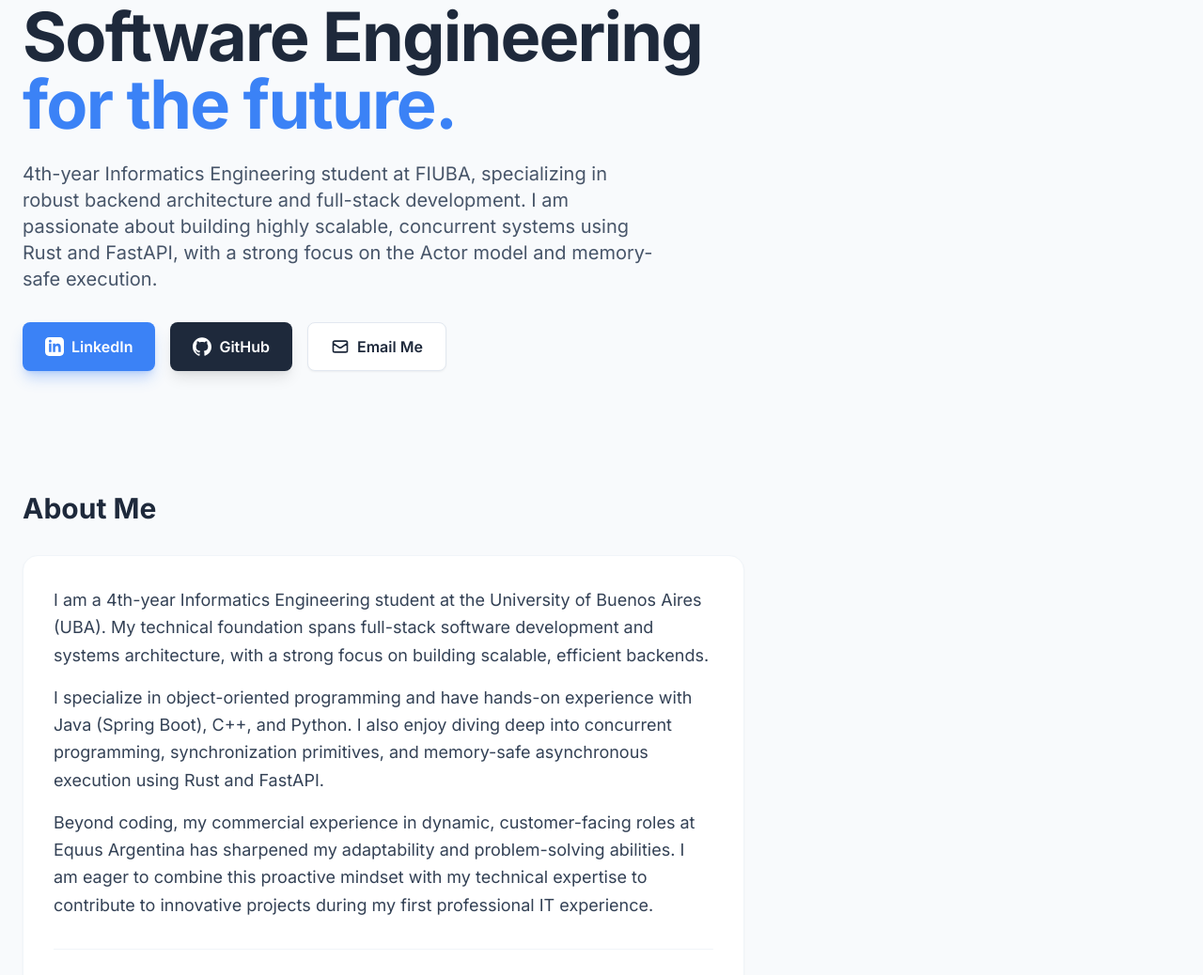
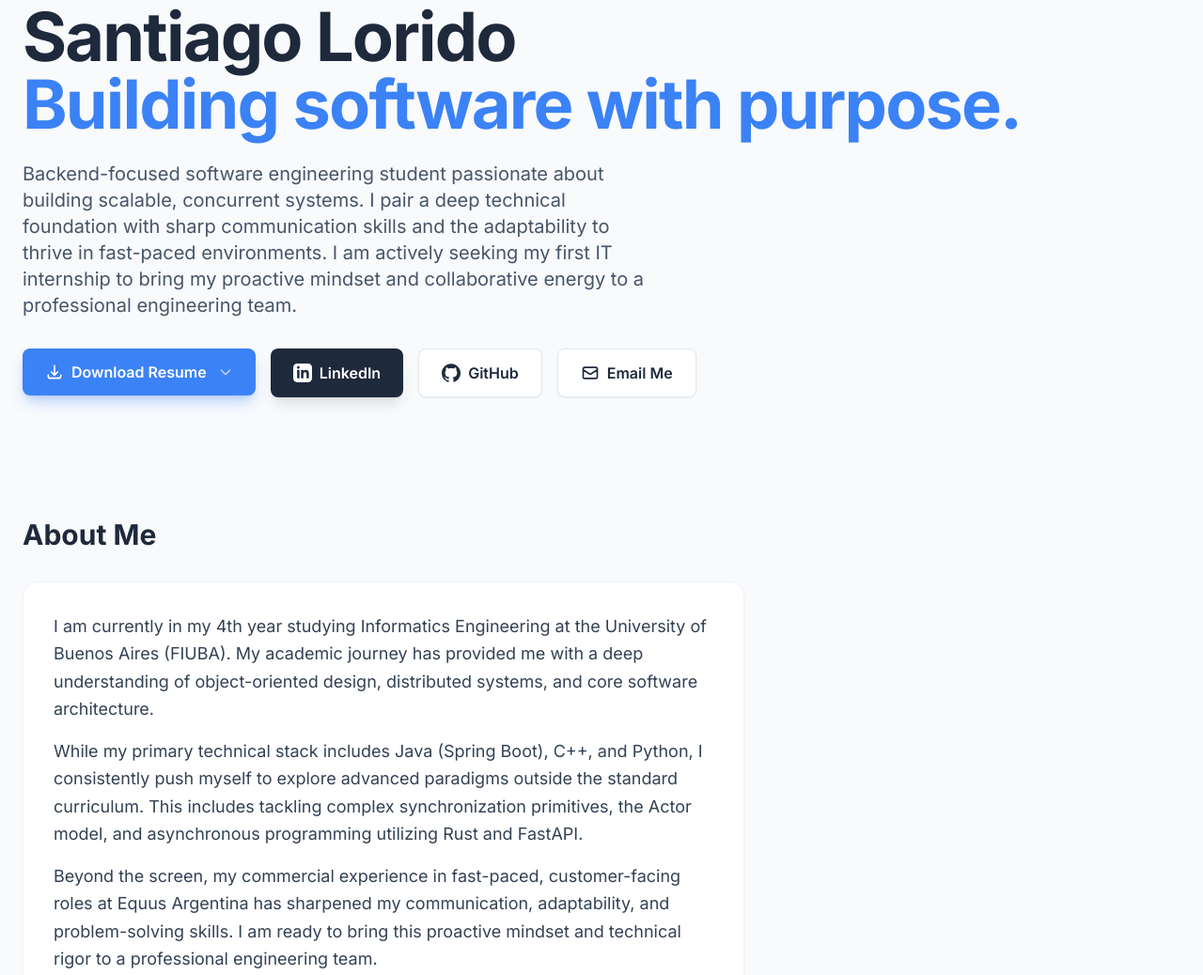
Before and after one commit to santilorido/santilorido.github.io, a plain HTML site: page index.html in a window 1280 px wide. Shown: the part 125-1163 px from the top of the page at 94% size. Drawn offline with nearby package versions, Linux system fonts and the light colour scheme.

Commit message:
add CV download selector for multiple languages

```diff
--- a/index.html
+++ b/index.html
@@ -95,29 +95,52 @@
             </div>
         </div>
     </nav>
-
 <!-- Hero Section -->
 <header class="pt-32 pb-16 px-6">
     <div class="max-w-7xl mx-auto">
         <h1 class="text-5xl md:text-7xl font-bold text-slate-800 dark:text-white mb-6 tracking-tight">
-                Software Engineering <br><span class="text-blue-600">for the future.</span>
+            Santiago Lorido <br><span class="text-blue-600">Building software with purpose. </span>
         </h1>
         <p class="text-lg md:text-xl text-slate-600 dark:text-slate-400 max-w-2xl mb-8 leading-relaxed">
-                4th-year Informatics Engineering student at FIUBA, specializing in robust backend architecture and full-stack development. I am passionate about building highly scalable, concurrent systems using Rust and FastAPI, with a strong focus on the Actor model and memory-safe execution.
+            Backend-focused software engineering student passionate about building scalable, concurrent systems. I pair a deep technical foundation with sharp communication skills and the adaptability to thrive in fast-paced environments. I am actively seeking my first IT internship to bring my proactive mindset and collaborative energy to a professional engineering team.
         </p>
 
         <!-- Call to Action Buttons -->
         <div class="flex flex-wrap gap-4">
-                <a href="https://www.linkedin.com/in/santiago-lorido/" target="_blank" rel="noopener noreferrer" class="bg-blue-600 text-white px-6 py-3 rounded-lg font-semibold hover:bg-blue-700 transition-all shadow-lg shadow-blue-500/30 flex items-center gap-2">
+
+            <!-- Download Resume Dropdown -->
+            <div class="relative group">
+                <button class="bg-blue-600 text-white px-6 py-3 rounded-lg font-semibold hover:bg-blue-700 transition-all shadow-lg shadow-blue-500/30 flex items-center gap-2 cursor-default">
+                    <svg class="w-5 h-5" fill="none" stroke="currentColor" viewBox="0 0 24 24"><path stroke-linecap="round" stroke-linejoin="round" stroke-width="2" d="M4 16v1a3 3 0 003 3h10a3 3 0 003-3v-1m-4-4l-4 4m0 0l-4-4m4 4V4"></path></svg>
+                    Download Resume
+                    <!-- Dropdown Arrow Icon -->
+                    <svg class="w-4 h-4 ml-1 opacity-70" fill="none" stroke="currentColor" viewBox="0 0 24 24"><path stroke-linecap="round" stroke-linejoin="round" stroke-width="2" d="M19 9l-7 7-7-7"></path></svg>
+                </button>
+
+                <!-- Dropdown Menu Options -->
+                <div class="absolute left-0 top-full mt-2 w-56 bg-white dark:bg-slate-800 rounded-lg shadow-xl border border-slate-200 dark:border-slate-700 opacity-0 invisible group-hover:opacity-100 group-hover:visible transition-all duration-200 z-50">
+                    <a href="cv/cv_en.pdf" download class="block px-4 py-3 text-sm font-medium text-slate-700 dark:text-slate-300 hover:bg-slate-50 dark:hover:bg-slate-700 rounded-t-lg transition-colors border-b border-slate-100 dark:border-slate-700">
+                        English Version (PDF)
+                    </a>
+                    <a href="cv/cv_es.pdf" download class="block px-4 py-3 text-sm font-medium text-slate-700 dark:text-slate-300 hover:bg-slate-50 dark:hover:bg-slate-700 rounded-b-lg transition-colors">
+                        Versión en Español (PDF)
+                    </a>
+                </div>
+            </div>
+
+            <!-- LinkedIn Button -->
+            <a href="https://www.linkedin.com/in/santiago-lorido/" target="_blank" rel="noopener noreferrer" class="bg-slate-800 dark:bg-slate-700 text-white px-6 py-3 rounded-lg font-semibold hover:bg-slate-700 dark:hover:bg-slate-600 transition-all shadow-lg flex items-center gap-2">
                 <svg class="w-5 h-5" fill="currentColor" viewBox="0 0 24 24"><path d="M19 0h-14c-2.761 0-5 2.239-5 5v14c0 2.761 2.239 5 5 5h14c2.762 0 5-2.239 5-5v-14c0-2.761-2.238-5-5-5zm-11 19h-3v-11h3v11zm-1.5-12.268c-.966 0-1.75-.79-1.75-1.764s.784-1.764 1.75-1.764 1.75.79 1.75 1.764-.783 1.764-1.75 1.764zm13.5 12.268h-3v-5.604c0-3.368-4-3.113-4 0v5.604h-3v-11h3v1.765c1.396-2.586 7-2.777 7 2.476v6.759z"/></svg>
                 LinkedIn
             </a>
 
-                <a href="https://github.com/santilorido" target="_blank" rel="noopener noreferrer" class="bg-slate-800 dark:bg-slate-700 text-white px-6 py-3 rounded-lg font-semibold hover:bg-slate-700 dark:hover:bg-slate-600 transition-all shadow-lg flex items-center gap-2">
+            <!-- GitHub Button -->
+            <a href="https://github.com/santilorido" target="_blank" rel="noopener noreferrer" class="bg-white dark:bg-slate-800 text-slate-800 dark:text-white border border-slate-200 dark:border-slate-700 px-6 py-3 rounded-lg font-semibold hover:bg-slate-50 dark:hover:bg-slate-700 transition-all shadow-sm flex items-center gap-2">
                 <svg class="w-5 h-5" fill="currentColor" viewBox="0 0 24 24"><path d="M12 .297c-6.63 0-12 5.373-12 12 0 5.303 3.438 9.8 8.205 11.385.6.113.82-.258.82-.577 0-.285-.01-1.04-.015-2.04-3.338.724-4.042-1.61-4.042-1.61C4.422 18.07 3.633 17.7 3.633 17.7c-1.087-.744.084-.729.084-.729 1.205.084 1.838 1.236 1.838 1.236 1.07 1.835 2.809 1.305 3.495.998.108-.776.417-1.305.76-1.605-2.665-.3-5.466-1.332-5.466-5.93 0-1.31.465-2.38 1.235-3.22-.135-.303-.54-1.523.105-3.176 0 0 1.005-.322 3.3 1.23.96-.267 1.98-.399 3-.405 1.02.006 2.04.138 3 .405 2.28-1.552 3.285-1.23 3.285-1.23.645 1.653.24 2.873.12 3.176.765.84 1.23 1.91 1.23 3.22 0 4.61-2.805 5.625-5.475 5.92.42.36.81 1.096.81 2.22 0 1.606-.015 2.896-.015 3.286 0 .315.21.69.825.57C20.565 22.092 24 17.592 24 12.297c0-6.627-5.373-12-12-12"/></svg>
                 GitHub
             </a>
 
+            <!-- Email Button -->
             <a href="mailto:santilorido@gmail.com" class="bg-white dark:bg-slate-800 text-slate-800 dark:text-white border border-slate-200 dark:border-slate-700 px-6 py-3 rounded-lg font-semibold hover:bg-slate-50 dark:hover:bg-slate-700 transition-all shadow-sm flex items-center gap-2">
                 <svg class="w-5 h-5" fill="none" stroke="currentColor" viewBox="0 0 24 24"><path stroke-linecap="round" stroke-linejoin="round" stroke-width="2" d="M3 8l7.89 5.26a2 2 0 002.22 0L21 8M5 19h14a2 2 0 002-2V7a2 2 0 00-2-2H5a2 2 0 00-2 2v10a2 2 0 002 2z"></path></svg>
                 Email Me
@@ -125,20 +148,19 @@
         </div>
     </div>
 </header>
-
     <!-- Bio Section -->
     <section id="bio" class="py-16 px-6">
         <div class="max-w-7xl mx-auto">
             <h2 class="text-3xl font-bold mb-8 text-slate-800 dark:text-white">About Me</h2>
             <div class="bg-white dark:bg-slate-800 p-8 rounded-2xl shadow-sm border border-slate-100 dark:border-slate-700 max-w-3xl transition-colors duration-300">
                 <p class="text-lg text-slate-700 dark:text-slate-300 leading-relaxed mb-4">
-                    I am a 4th-year Informatics Engineering student at the University of Buenos Aires (UBA). My technical foundation spans full-stack software development and systems architecture, with a strong focus on building scalable, efficient backends.
+                    I am currently in my 4th year studying Informatics Engineering at the University of Buenos Aires (FIUBA). My academic journey has provided me with a deep understanding of object-oriented design, distributed systems, and core software architecture.
                 </p>
                 <p class="text-lg text-slate-700 dark:text-slate-300 leading-relaxed mb-4">
-                    I specialize in object-oriented programming and have hands-on experience with Java (Spring Boot), C++, and Python. I also enjoy diving deep into concurrent programming, synchronization primitives, and memory-safe asynchronous execution using Rust and FastAPI.
+                    While my primary technical stack includes Java (Spring Boot), C++, and Python, I consistently push myself to explore advanced paradigms outside the standard curriculum. This includes tackling complex synchronization primitives, the Actor model, and asynchronous programming utilizing Rust and FastAPI.
                 </p>
                 <p class="text-lg text-slate-700 dark:text-slate-300 leading-relaxed">
-                    Beyond coding, my commercial experience in dynamic, customer-facing roles at Equus Argentina has sharpened my adaptability and problem-solving abilities. I am eager to combine this proactive mindset with my technical expertise to contribute to innovative projects during my first professional IT experience.
+                    Beyond the screen, my commercial experience in fast-paced, customer-facing roles at Equus Argentina has sharpened my communication, adaptability, and problem-solving skills. I am ready to bring this proactive mindset and technical rigor to a professional engineering team.
                 </p>
 
                 <!-- Technical Skills Badges -->
@@ -422,9 +444,9 @@
                     <!-- Carousel Track -->
                     <div class="flex transition-transform duration-500 ease-in-out h-full w-full carousel-track">
                         <img src="photos/comedor1.png" alt="Cafeteria System View 1" class="w-full h-full object-cover object-center shrink-0" />
-                        <img src="photos/comedor4.png" alt="Cafeteria System View 2" class="w-full h-full object-cover object-center shrink-0" />
-                        <img src="photos/comedor3.png" alt="Cafeteria System View 3" class="w-full h-full object-cover object-center shrink-0" />
-                        <img src="photos/comedor2.png" alt="Cafeteria System View 4" class="w-full h-full object-cover object-center shrink-0" />
+                        <img src="photos/comedor2.png" alt="Cafeteria System View 2" class="w-full h-full object-cover object-center shrink-0" />
+                        <img src="photos/comedor5.png" alt="Cafeteria System View 3" class="w-full h-full object-cover object-center shrink-0" />
+                        <img src="photos/comedor6.png" alt="Cafeteria System View 4" class="w-full h-full object-cover object-center shrink-0" />
                     </div>
 
                     <button class="absolute left-2 top-1/2 -translate-y-1/2 bg-black/40 hover:bg-black/70 text-white p-2 rounded-full opacity-0 group-hover:opacity-100 transition-all duration-300 focus:outline-none carousel-prev" aria-label="Previous image">
```
Also changed, not shown: photos/comedor5.png (added), photos/comedor6.png (added), photos/hero_section.png, 2 other files. Lines whose indentation alone changed are shown as unchanged.
